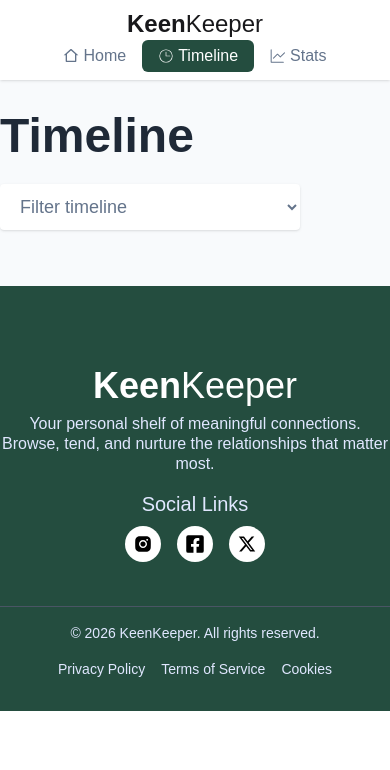
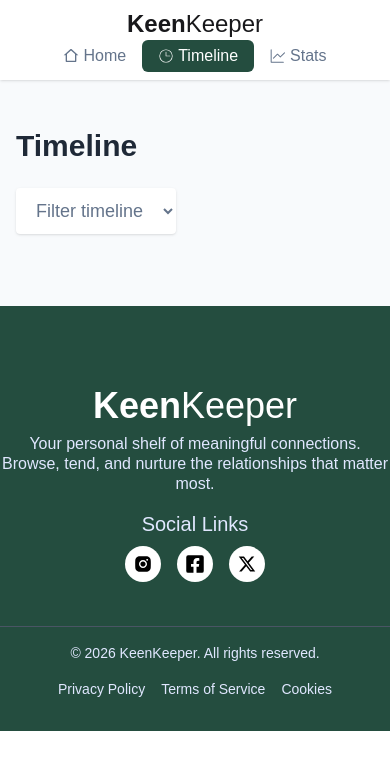
Before and after one commit to marufhasanswe/keen-keeper, a React (Vite) app: page /timeline in a window 390 px wide. Shown: the top 770 px of the page. Built offline with nearby package versions, Linux system fonts and the light colour scheme.

Commit message:
React toastify show after calling,text,video adde

```diff
--- a/package.json
+++ b/package.json
@@ -16,6 +16,7 @@
     "react-icons": "^5.6.0",
     "react-router": "^7.14.1",
     "react-spinners": "^0.17.0",
+    "react-toastify": "^11.0.5",
     "tailwindcss": "^4.2.2"
   },
   "devDependencies": {
--- a/src/main.jsx
+++ b/src/main.jsx
@@ -5,11 +5,13 @@ import MainLayout from "./mainLayout/MainLayout";
 import { RouterProvider } from "react-router";
 import { router } from "./router/Routes";
 import FriendsTimelineProvider from "./context/FriendsTimelineProvider";
+import { ToastContainer } from "react-toastify";
 
 createRoot(document.getElementById("root")).render(
   <StrictMode>
     <FriendsTimelineProvider>
       <RouterProvider router={router} />
+      <ToastContainer />
     </FriendsTimelineProvider>
   </StrictMode>,
 );
--- a/src/mainLayout/MainLayout.jsx
+++ b/src/mainLayout/MainLayout.jsx
@@ -2,6 +2,7 @@ import React from "react";
 import Navbar from "../components/shared/Navbar";
 import Footer from "../components/shared/Footer";
 import { Outlet } from "react-router";
+import { ToastContainer } from "react-toastify";
 
 const MainLayout = () => {
   return (
@@ -9,6 +10,8 @@ const MainLayout = () => {
       <Navbar />
       <Outlet />
       <Footer />
+
+      <ToastContainer></ToastContainer>
     </div>
   );
 };
--- a/src/pages/friendDetails/FriendDetails.jsx
+++ b/src/pages/friendDetails/FriendDetails.jsx
@@ -8,6 +8,7 @@ import { PiPhoneCallBold } from "react-icons/pi";
 import { MdOutlineTextsms } from "react-icons/md";
 import { HiOutlineVideoCamera } from "react-icons/hi";
 import { FriendsTimelineContext } from "../../context/FriendsTimelineContext";
+import { toast } from "react-toastify";
 
 const FriendDetails = () => {
   const [friends, loading] = useFriends();
@@ -24,6 +25,7 @@ const FriendDetails = () => {
       type: "Call",
     };
     setTimeline([...timeline, history]);
+    toast.success(`Call with ${name}`);
   };
 
   const handleTextBtn = (name) => {
@@ -32,6 +34,7 @@ const FriendDetails = () => {
       type: "Text",
     };
     setTimeline([...timeline, history]);
+    toast.success(`Text with ${name}`);
   };
   const handleVideoBtn = (name) => {
     const history = {
@@ -39,6 +42,7 @@ const FriendDetails = () => {
       type: "Video",
     };
     setTimeline([...timeline, history]);
+    toast.success(`Video with ${name}`);
   };
 
   return (
--- a/src/pages/timelinePage/TimelinePage.jsx
+++ b/src/pages/timelinePage/TimelinePage.jsx
@@ -7,9 +7,11 @@ import videoImg from "../../assets/video.png";
 const TimelinePage = () => {
   const { timeline, setTimeline } = useContext(FriendsTimelineContext);
   return (
-    <div className="container mx-auto my-8 md:my-20 space-y-6">
-      <h2 className="text-5xl text-[#1F2937] font-bold">Timeline</h2>
-      <select className="w-[300px] px-4 py-3  rounded shadow bg-white text-lg text-[#64748B]">
+    <div className="container mx-auto my-8 md:my-20 space-y-6 p-4">
+      <h2 className="text-3xl md:text-5xl text-[#1F2937] font-bold">
+        Timeline
+      </h2>
+      <select className="md:w-[347px] max-w-[300px] px-4 py-3  rounded shadow bg-white text-lg text-[#64748B]">
         <option value="Filter timeline">Filter timeline</option>
         <option value="Call">Call</option>
         <option value="Text">Text</option>
```
Also changed, not shown: 1 other file (tests, documents, lock files or other folders).
